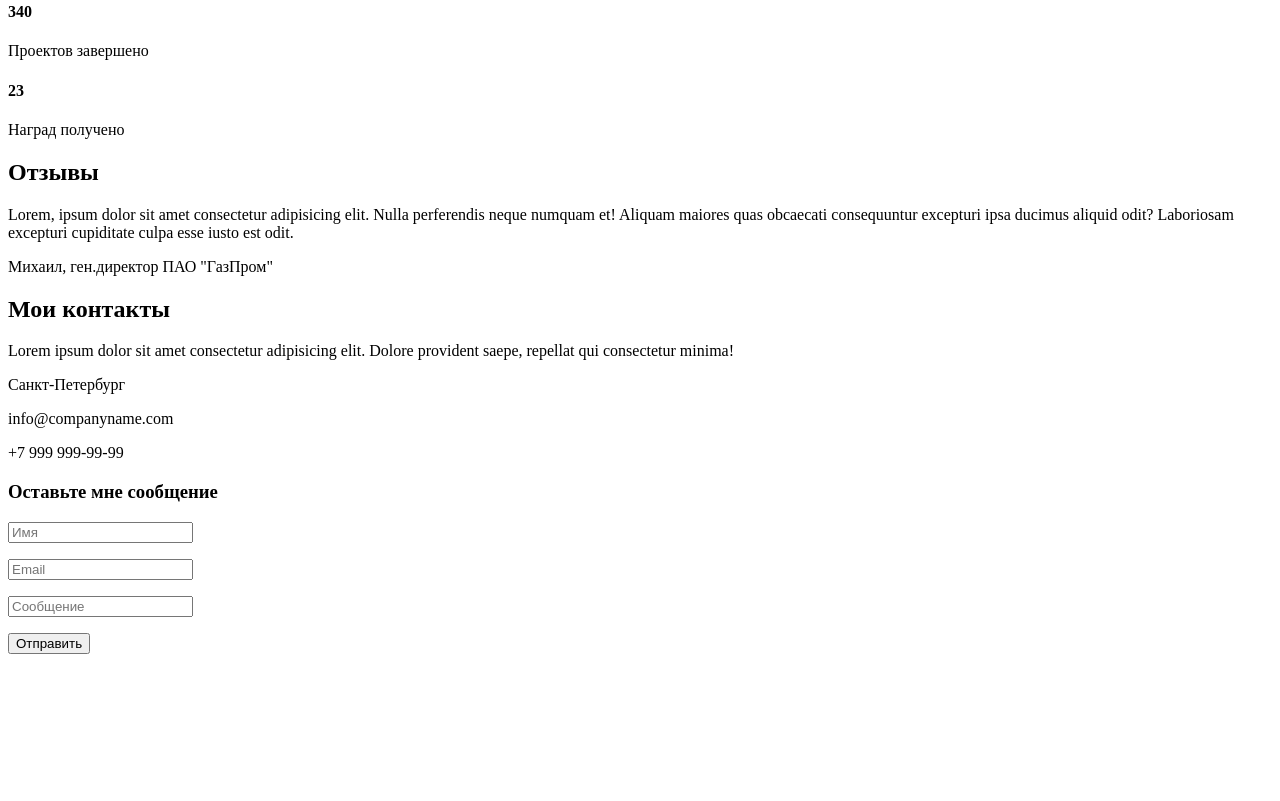
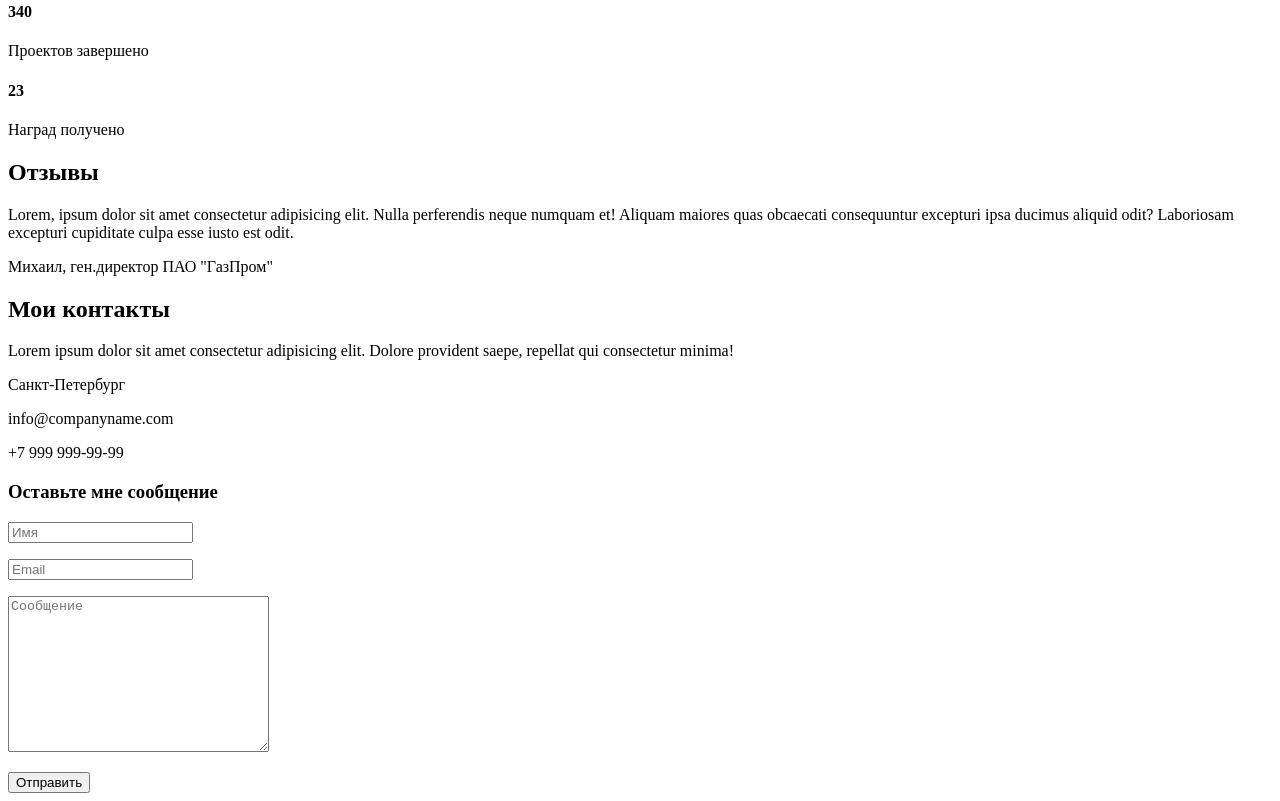
Before and after one commit to VoroncovStanislav/VoroncovStanislav.github.io, a plain HTML site: page src/index.html in a window 1280 px wide. Shown: the part 1866-2667 px from the top of the page. Before the commit the page ends 2528 px from the top, so only its background shows below. Drawn offline with Linux system fonts and the light colour scheme.

Commit message:
Заменил input на textarea
Заменил блок кода <input type="text" name="message" placeholder="Сообщение"/> на <textarea name="message" cols="30" rows="10" placeholder="Сообщение"></textarea>

```diff
--- a/src/index.html
+++ b/src/index.html
@@ -108,7 +108,7 @@
             <h3>Оставьте мне сообщение</h3>
             <p><input type="text" name="userName" placeholder="Имя"/></p>
             <p><input type="text" name="Email" placeholder="Email"/></p>
-            <p><input type="text" name="message" placeholder="Сообщение"/></p>
+            <p><textarea name="message" cols="30" rows="10" placeholder="Сообщение"></textarea></p>
             <input type="submit" value="Отправить">
         </form>
     </div>
```
